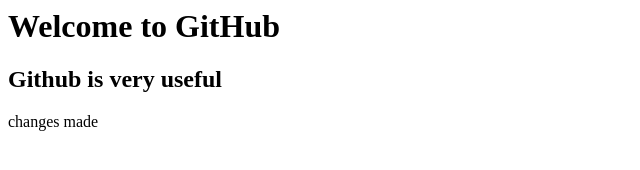
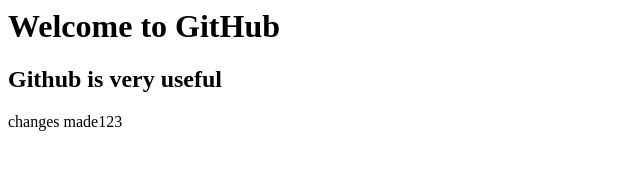
Before and after one commit to isha302/webapp1, a plain HTML site: page index.html in a window 1280 px wide. Shown: the full height of the page, 0-640 px from the left. Drawn offline with Linux system fonts and the light colour scheme.

Commit message:
daivit index.html file updated

```diff
--- a/index.html
+++ b/index.html
@@ -5,5 +5,5 @@
 
 <h1> Welcome to GitHub</h1>
   <h2>Github is very useful</h2>
-  <p>changes made</p></body>
+  <p>changes made123</p></body>
 </html>
```
